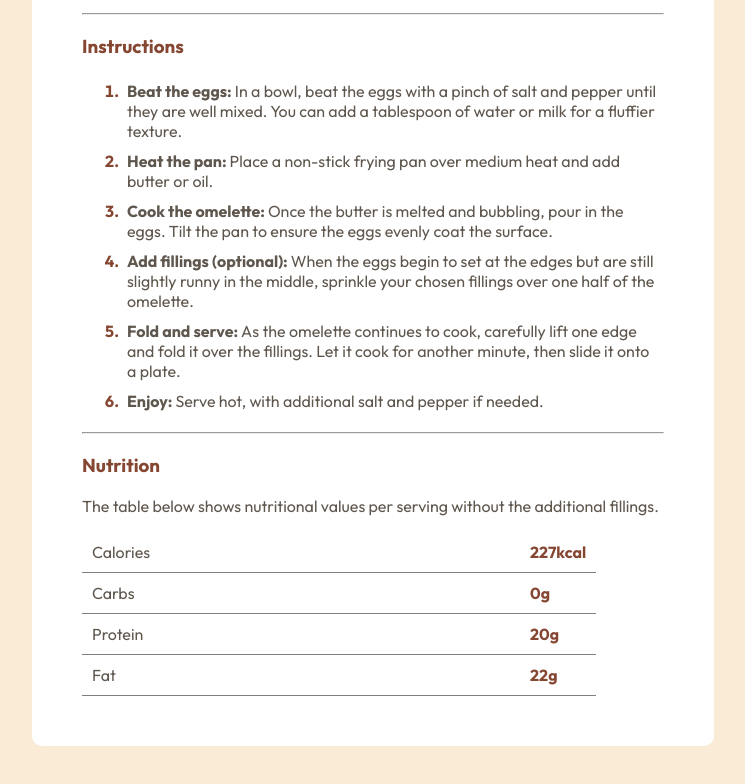
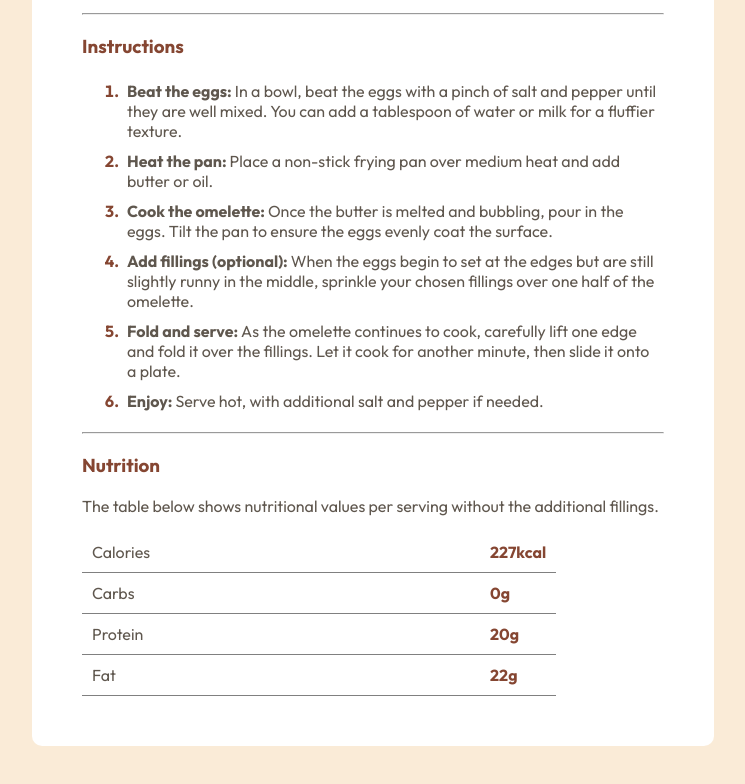
Before and after one commit to diku2808/frontendmentor_challenges, a plain HTML site: page index.html in a window 1280 px wide. Shown: the part 963-1747 px from the top of the page, without its empty margins (267-1012 px from the left). Drawn offline with Linux system fonts and the light colour scheme.

Commit message:
Update style.css

```diff
--- a/style.css
+++ b/style.css
@@ -109,7 +109,7 @@ body{
 .table-row__value{
   /* padding-left: 150px;
   padding-bottom: 20px; */
-  padding: 10px 10px 10px 190px;
+  padding: 10px 10px 10px 150px;
   color: var(--nutmeg-color);
   font-weight: bold;
 }
```
